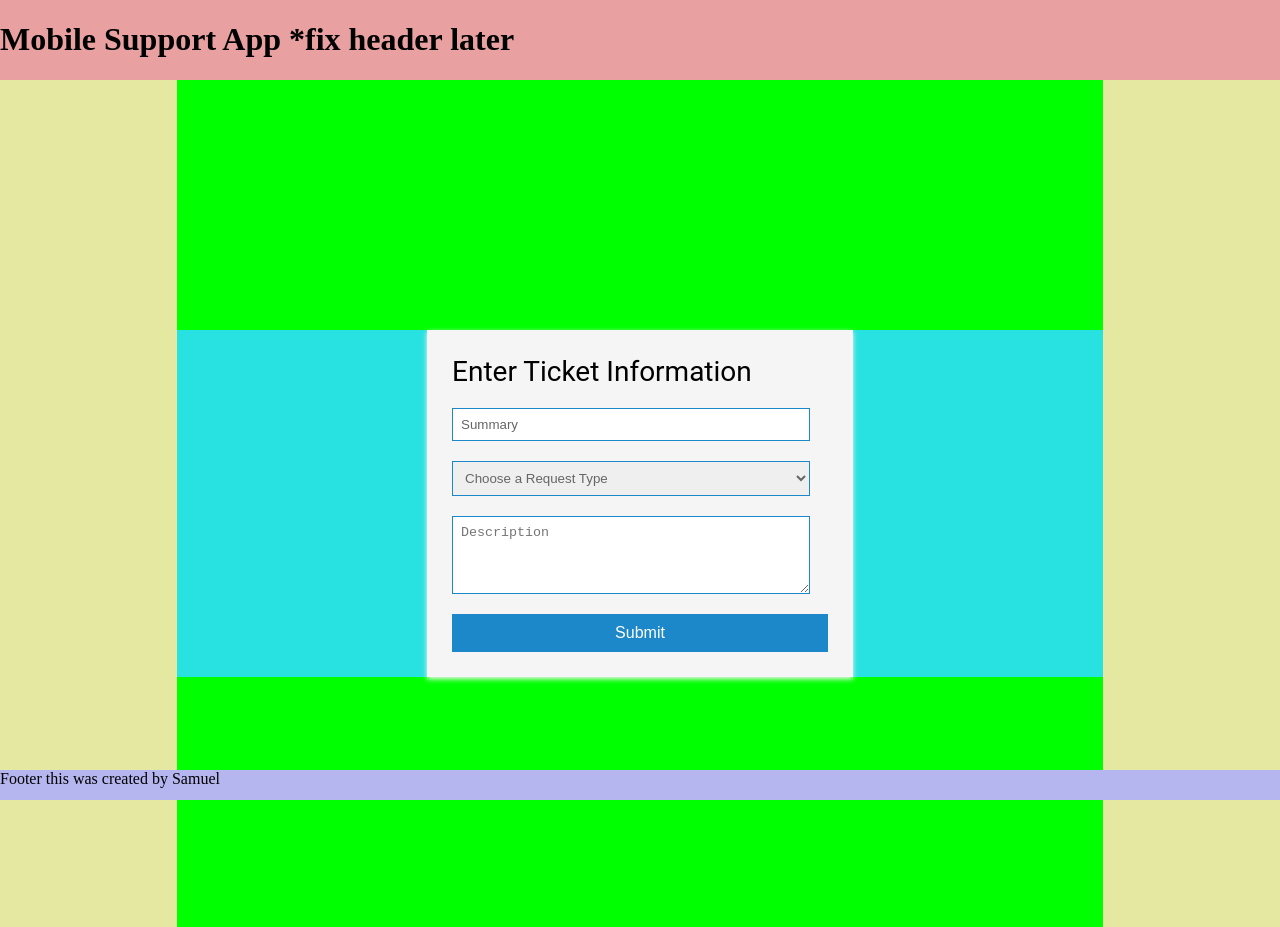
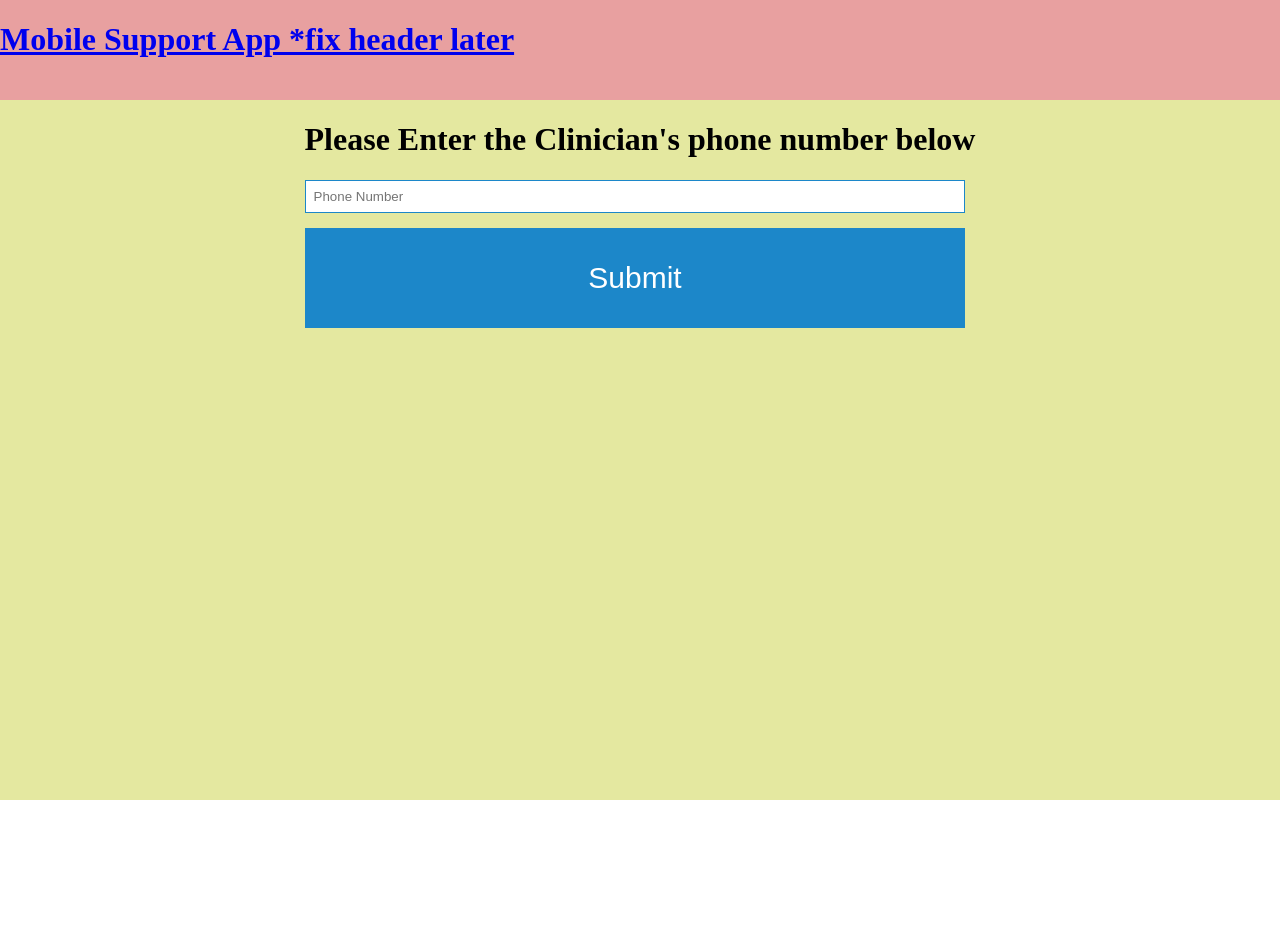
Before and after one commit to Slabastille/H.E.L.P, a React app: page / in a window 1280 px wide. After the commit the page ends 800 px from the top, so only its background shows below. Built offline with nearby package versions, Linux system fonts and the light colour scheme.

Commit message:
Added clinician info page

```diff
--- a/package.json
+++ b/package.json
@@ -22,6 +22,7 @@
   },
   "dependencies": {
     "react": "^18.2.0",
-    "react-dom": "^18.2.0"
+    "react-dom": "^18.2.0",
+    "react-router-dom": "^5.3.3"
   }
 }
--- a/public/style.css
+++ b/public/style.css
@@ -37,39 +37,80 @@ html {
   position: static;
   justify-content: center;
 }
+/*
+CSS for all the clinician info below here
+*/
+.ClinicianInfoPage {
+  display: flex;
+  background-color: rgb(228, 232, 160);
+  flex-grow: 2;
+  top: 100px;
+  bottom: 30px;
+  position: static;
+  justify-content: center;
+}
+.info {
+  width: calc(100% - 10px);
+  padding: 8px;
+  margin-bottom: 15px;
+  border: 1px solid #1c87c9;
+  outline: none;
+  flex: 1;
+}
+.clinicianButton {
+  width: calc(100% - 10px);
+  padding: 10px;
+  border: none;
+  background: #1c87c9;
+  font-size: 30px;
+  font-weight: 400;
+  color: #fff;
+  height: 100px;
+}
+/*
+CSS for all the clinician info above here ^^^
+*/
 
 /*
 CSS for all the TicketForms below here
 */
 .ticketFormPage {
+  display: flex;
   background-color: rgb(0, 255, 0);
-
+  flex-grow: 2;
+  top: 100px;
+  bottom: 30px;
+  position: static;
+  justify-content: center;
   font-family: Roboto, Arial, sans-serif;
   font-size: 14px;
 }
-.main-block {
-  background: #28e1e1;
-}
+
 .formHeader {
   margin: 0 0 20px;
   font-weight: 400;
   color: #000000;
 }
 .ticketForm {
+  display: flex;
+  flex-direction: column;
   padding: 25px;
   margin: 250px;
   box-shadow: 0 2px 5px #f5f5f5;
-  background: #f5f5f5;
+  background-color: #e9c1c1;
+  width: 1000px;
+  height: 400px;
 }
 
 .summary,
 .selectRequestType,
 .description {
-  width: calc(100% - 18px);
+  width: calc(100% - 10px);
   padding: 8px;
-  margin-bottom: 20px;
+  margin-bottom: 15px;
   border: 1px solid #1c87c9;
   outline: none;
+  flex: 1;
 }
 
 .summary::placeholder {
@@ -80,13 +121,14 @@ CSS for all the TicketForms below here
 }
 
 .TicketFormBtn {
-  width: 100%;
+  width: calc(100% - 10px);
   padding: 10px;
   border: none;
   background: #1c87c9;
-  font-size: 16px;
+  font-size: 30px;
   font-weight: 400;
   color: #fff;
+  height: 100px;
 }
 .TicketFormBtn:hover {
   background: #2371a0;
--- a/src/App.js
+++ b/src/App.js
@@ -1,17 +1,26 @@
 import React from 'react';
 import TicketForm from './TicketForm';
+import ClinicianInfo from './ClinicianInfo';
+import { BrowserRouter as Router, Route, Switch } from 'react-router-dom';
+import { Link } from 'react-router-dom';
 
 const App = () => {
   return (
-    <div id="container">
-      <div className="header">
-        <h1>Mobile Support App *fix header later</h1>
+    <Router>
+      <div id="container">
+        <div className="header">
+          <Link to="/clinicianInfo">
+            <h1>Mobile Support App *fix header later</h1>
+          </Link>
+        </div>
+        <Switch>
+          <Route exact path="/" component={ClinicianInfo} />
+          <Route exact path="/clinicianInfo" component={ClinicianInfo} />
+          <Route exact path="/ticketForm" component={TicketForm} />
+        </Switch>
+        {/* WORK ON FOOTER LATER<div className="footer">Footer this was created by Samuel</div> */}
       </div>
-      <div className="tempBody">
-        <TicketForm />
-      </div>
-      <div className="footer">Footer this was created by Samuel</div>
-    </div>
+    </Router>
   );
 };
 
--- a/src/ClinicianInfo.js
+++ b/src/ClinicianInfo.js
@@ -1,38 +1,39 @@
-// import React from 'react';
+import React from 'react';
+import { useHistory } from 'react-router-dom';
 
-// const ClinicianInfo = () => {
-//   return (
-//     <div className="ClinicianInfo">
-//       <div className="main-block">
-//         <div className="left-part">
-//           <i className="fas fa-envelope"></i>
-//           <i className="fas fa-at"></i>
-//           <i className="fas fa-mail-bulk"></i>
-//         </div>
-//         <form action="/">
-//           <h1>Contact Us</h1>
-//           <div className="info">
-//             <input
-//               className="fname"
-//               type="text"
-//               name="name"
-//               placeholder="Full name"
-//             />
-//             <input type="text" name="name" placeholder="Email" />
-//             <input type="text" name="name" placeholder="Phone number" />
-//             <input type="text" name="name" placeholder="Website" />
-//           </div>
-//           <p>Message</p>
-//           <div>
-//             <textarea rows="4"></textarea>
-//           </div>
-//           <button type="submit" href="/">
-//             Submit
-//           </button>
-//         </form>
-//       </div>
-//     </div>
-//   );
-// };
+const ClinicianInfo = () => {
+  const history = useHistory();
 
-// export default ClinicianInfo;
+  var reroute = () => {
+    console.log('this is the value of phone number' + phoneNumber);
+    history.push('/ticketForm');
+    // if (phoneNumber.length === 10) {
+    //   console.log('YESS');
+    // }
+  };
+  let phoneNumber;
+  return (
+    <div className="ClinicianInfoPage">
+      <form className="clincianForm" action="/">
+        <h1>Please Enter the Clinician's phone number below</h1>
+        <div>
+          <input
+            className="info"
+            value={phoneNumber}
+            placeholder="Phone Number"
+          />
+        </div>
+        <button
+          className="clinicianButton"
+          onClick={reroute}
+          type="submit"
+          href="/"
+        >
+          Submit
+        </button>
+      </form>
+    </div>
+  );
+};
+
+export default ClinicianInfo;
--- a/src/TicketForm.js
+++ b/src/TicketForm.js
@@ -3,7 +3,6 @@ import React from 'react';
 const TicketForm = () => {
   return (
     <div className="ticketFormPage">
-      <div className="main-block">
       <form className="ticketForm" action="/">
         <h1 className="formHeader">Enter Ticket Information</h1>
 
@@ -26,7 +25,7 @@ const TicketForm = () => {
             <textarea
               className="description"
               placeholder="Description"
-                rows="4"
+              rows="6"
             ></textarea>
           </div>
         </div>
@@ -36,7 +35,6 @@ const TicketForm = () => {
         </button>
       </form>
     </div>
-    </div>
   );
 };
 
--- a/src/index.js
+++ b/src/index.js
@@ -1,7 +1,12 @@
 import React from 'react';
 import { createRoot } from 'react-dom/client';
 import App from './App';
+import { BrowserRouter } from 'react-router-dom';
 
 const container = document.getElementById('root');
 const root = createRoot(container);
-root.render(<App />);
+root.render(
+  <BrowserRouter>
+    <App />
+  </BrowserRouter>
+);
```
Also changed, not shown: 1 other file (tests, documents, lock files or other folders). Lines whose indentation alone changed are shown as unchanged.
